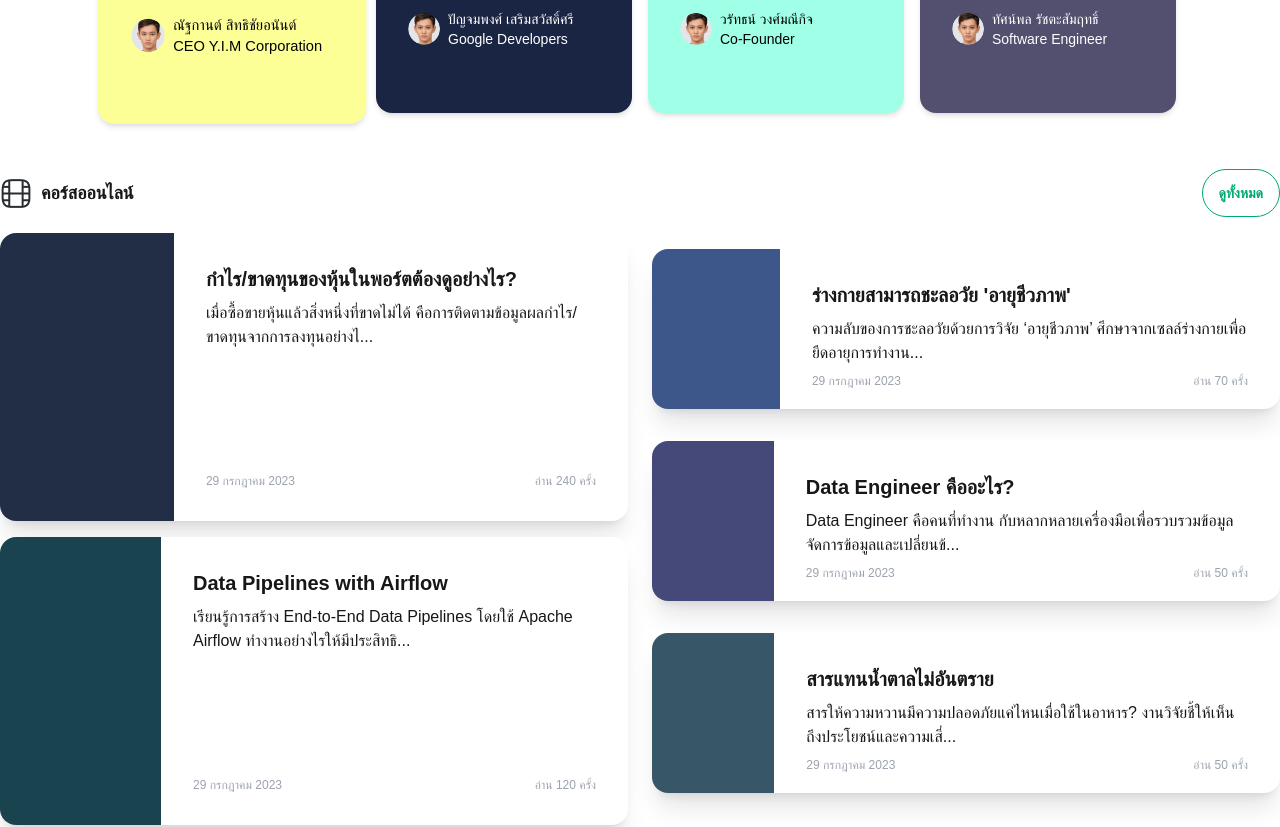
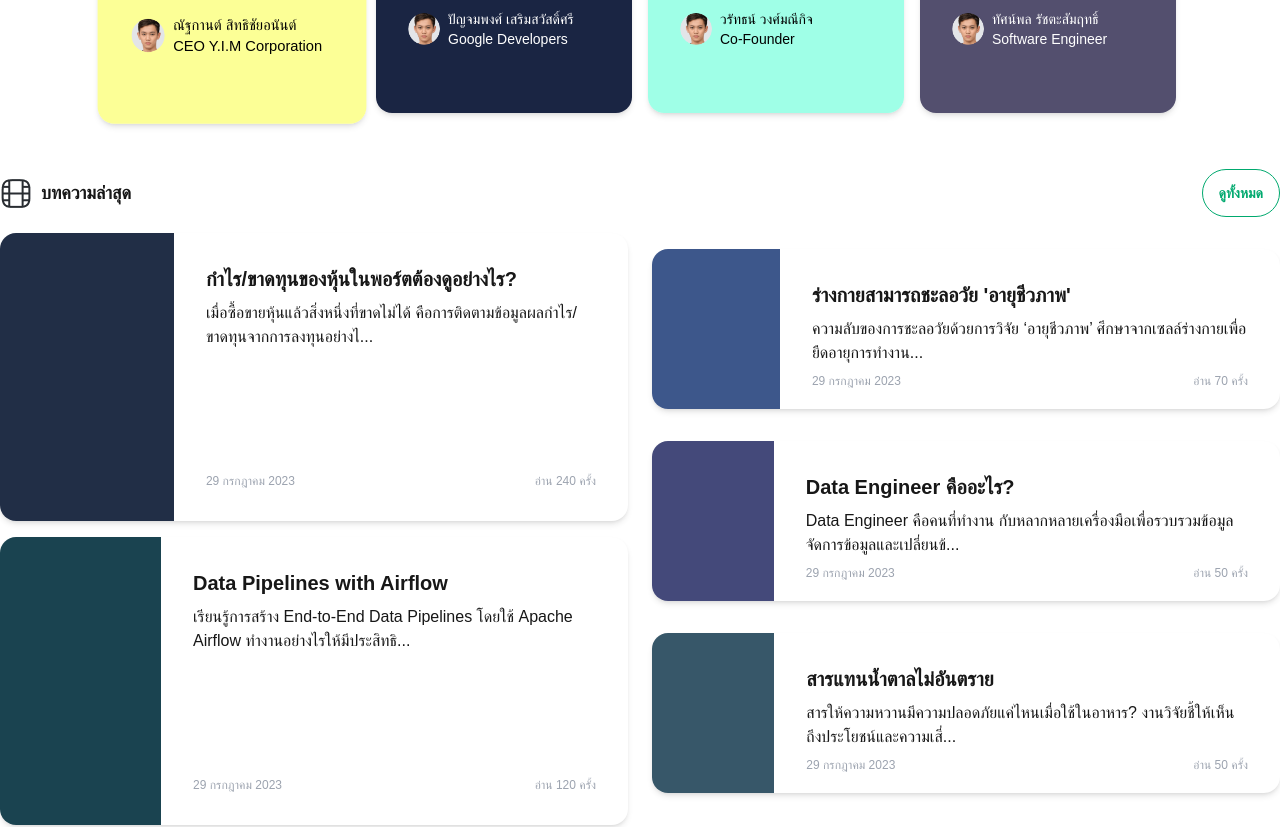
Before and after one commit to krispo29/glonix-exam, a Next.js app: page / in a window 1280 px wide. Shown: the part 1800-2627 px from the top of the page. Built offline with nearby package versions, Linux system fonts and the light colour scheme; a web font is replaced by a local one.

Commit message:
blog update

```diff
--- a/app/components/Blog/page.tsx
+++ b/app/components/Blog/page.tsx
@@ -16,7 +16,7 @@ const BlogCard: React.FC<BlogCardProps> = (blog) => {
     <div
       className={`${
         blog.priority <= 2 ? "h-[18rem] mt-4" : "h-[10rem] mt-8 "
-      } card card-side bg-base-100 shadow-xl`}
+      } card card-side bg-base-100 shadow-md`}
     >
       <figure
         className={`${
@@ -50,11 +50,11 @@ const Blog: React.FC<{ blogs: BlogCardProps[] }> = ({ blogs }) => {
   const normalBlogs = blogs.filter((blog) => blog.priority > 2);
 
   return (
-    <div className="container mt-8 py-10 mx-auto">
+    <div className="container my-8 py-10 mx-auto">
       <div className="flex items-center justify-between">
         <div className="flex items-center">
           <Image src={IconVideo} alt="icon" className="mr-2" />
-          <h1 className="text-lg font-semibold">คอร์สออนไลน์</h1>
+          <h1 className="text-lg font-semibold">บทความล่าสุด</h1>
         </div>
 
         <button className="btn btn-outline btn-success rounded-full">
```
